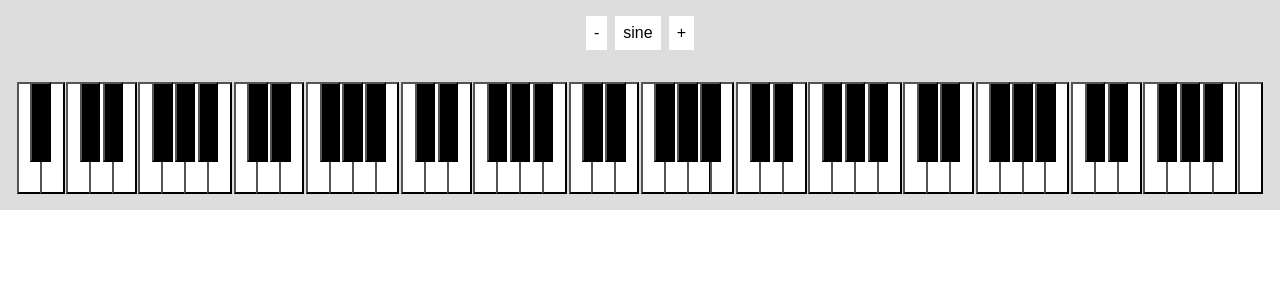
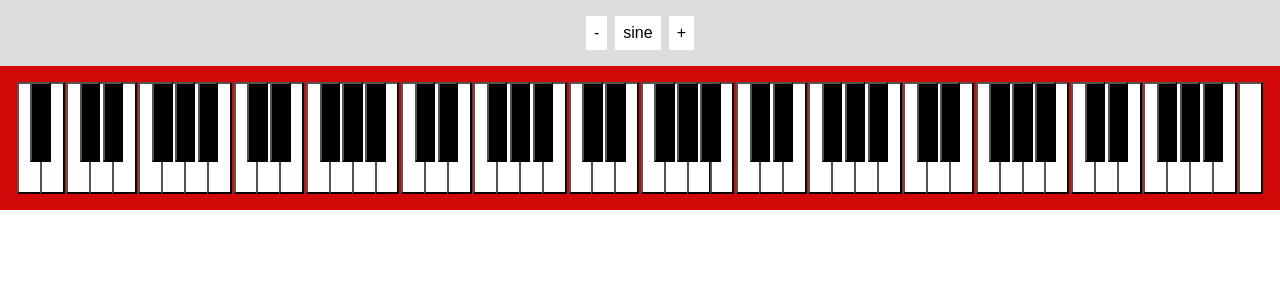
Before and after one commit to resistdesign/mio-piano, a React (Vite) app: page / in a window 1280 px wide. Shown: the top 300 px of the page. Built offline with nearby package versions, Linux system fonts and the light colour scheme.

Commit message:
chore: (repo) Automatic commit.

```diff
--- a/src/index.tsx
+++ b/src/index.tsx
@@ -47,7 +47,7 @@ const KeyContainer = styled.div`
   justify-content: center;
   align-items: flex-start;
   padding: 1em;
-  background-color: #ddd;
+  background-color: #d20707;
   user-select: none;
   font-size: 1em;
 `;
```
